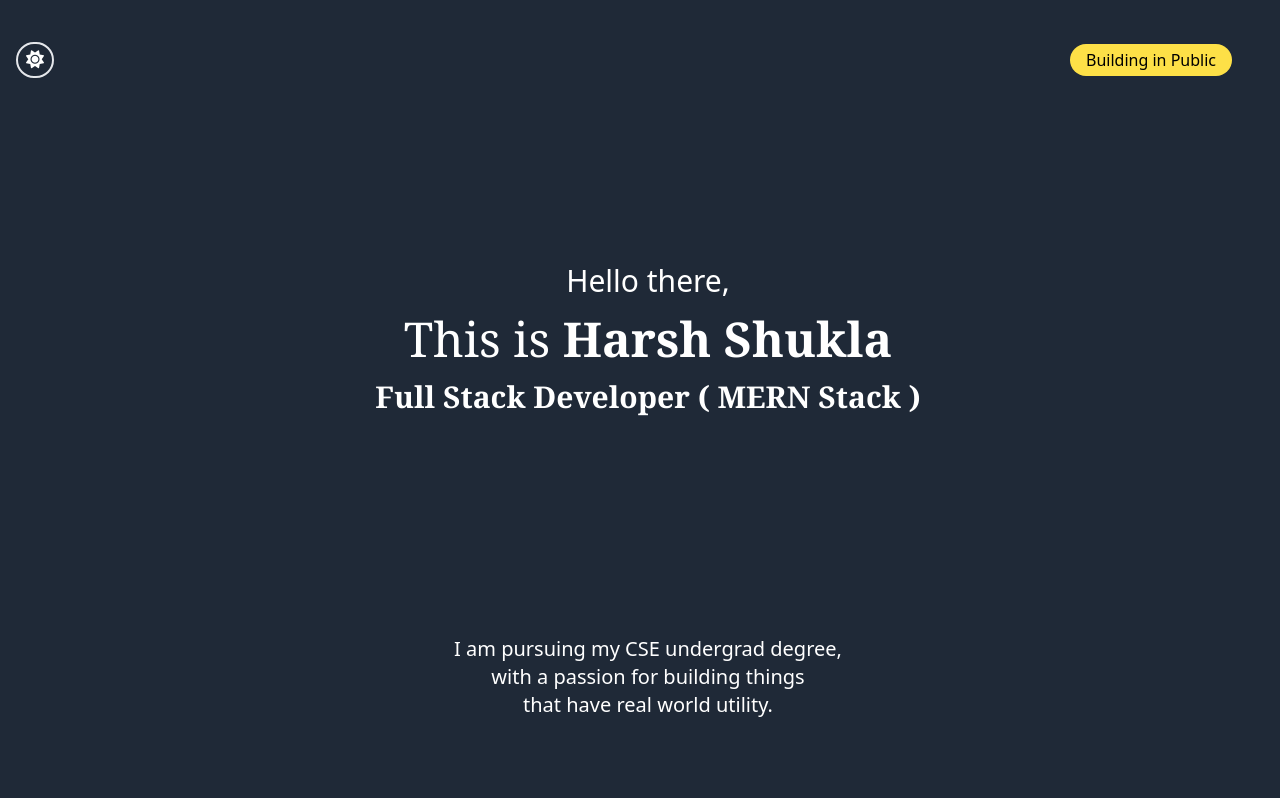
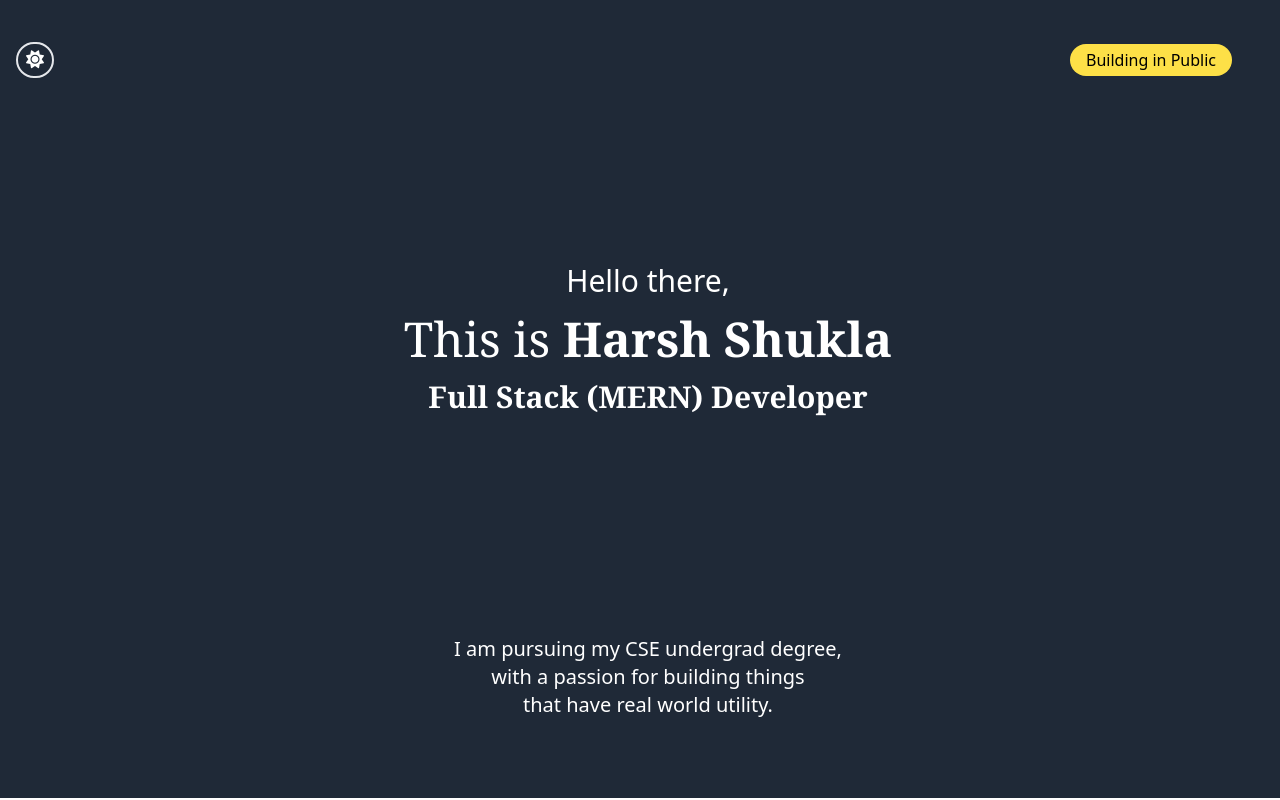
Before and after one commit to PrgrmrHarshShukla/Portfolio, a React (Vite) app in the folder client/: page / in a window 1280 px wide. Shown: the top 800 px of the page. Built offline with nearby package versions, Linux system fonts and the light colour scheme.

Commit message:
Update About.jsx

```diff
--- a/client/src/components/About.jsx
+++ b/client/src/components/About.jsx
@@ -37,13 +37,12 @@ function About(props) {
             }`}>
                <h1 className={`${props.isDark ?  "text-white " : "text-black "} text-xl sm:text-3xl hover:text-yellow-600  transition-all duration-1000 ease-in-out`}>Hello there,</h1>
                <h1 className={`${props.isDark ?  "text-white " : "text-black "} text-2xl sm:text-5xl font-serif`}>
-                  {/* <span className="hover:text-sky-500 dark:hover:text-sky-200 transition-all duration-75">My</span> */}
                   <span className="hover:text-sky-500 dark:hover:text-sky-200 transition-all duration-500"> This</span>
                   <span className="hover:text-sky-500 dark:hover:text-sky-200 transition-all duration-500"> is </span>
                   <span className="hover:text-sky-700 dark:hover:text-sky-300 transition-all duration-500 font-semibold">Harsh Shukla</span>
                </h1>
                <h1 className={`${props.isDark ?  "text-white " : "text-black "} text-xl sm:text-3xl font-semibold font-serif hover:ml-8 hover:text-yellow-600 transition-all duration-500`}>
-                  Full Stack Developer ( MERN Stack )
+                  Full Stack (MERN) Developer
                </h1>
             </div>
          </div>
```
